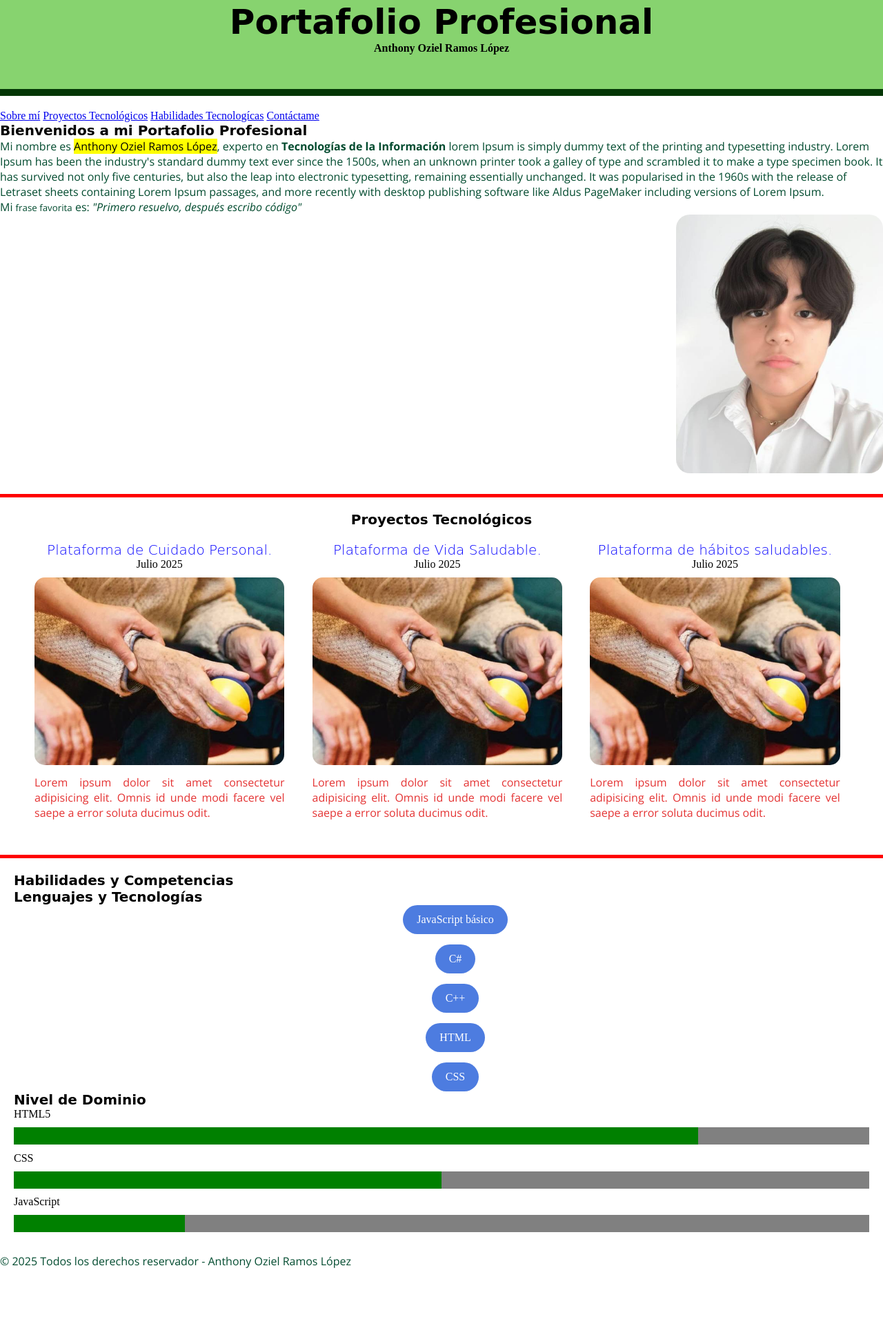
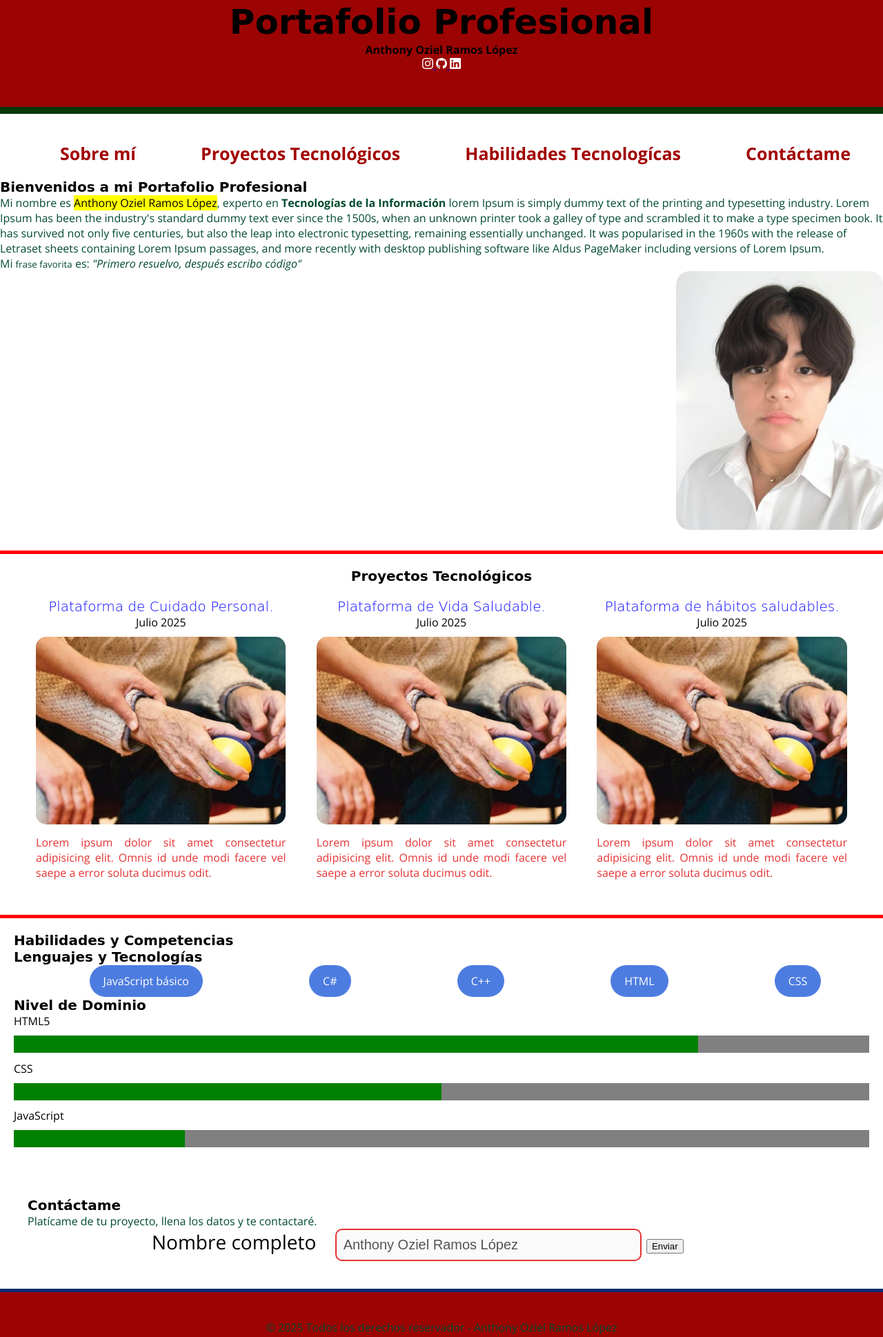
Before and after one commit to ThonyOziel/Portafolio-ARamos, a plain HTML site: page index.html in a window 1280 px wide. Shown: the part 47-1985 px from the top of the page at 69% size. Before the commit the page ends 1886 px from the top, so only its background shows below. Drawn offline with nearby package versions, Linux system fonts and the light colour scheme; a web font is replaced by a local one.

Commit message:
Quinta actualización

```diff
--- a/css/main.css
+++ b/css/main.css
@@ -1,23 +1,29 @@
 @import url('https://fonts.googleapis.com/css2?family=Delius&family=Open+Sans:ital,wght@0,300..800;1,300..800&display=swap');
 
-*{
+* {
     margin: auto;
 }
 
+body {
+    font-family: "Open Sans", sans-serif;
+}
+
 header {
-    background: #87d36f;
+    background: #9c0404;
     text-align: center;
     margin-bottom: 20px;
-    border-bottom: solid 10px  #043706;
+    border-bottom: solid 10px #043706;
     padding: 50px;
 
 }
 
-h1{
+h1 {
     font-family: "Delius", cursive;
     font-size: 50px;
 }
-h2,h3 {
+
+h2,
+h3 {
     font-family: "Delius", cursive;
     font-size: 20px;
 }
@@ -27,51 +33,82 @@ h2,h3 {
     font-family: "Open Sans", sans-serif;
 }
 
-#foto-perfil{
+.bi{
+    color: #ffffff;
+}
+
+#menu-principal {
+    list-style-type: none;
+    display: flex;
+    font-size: 25px;
+}
+
+nav{
+    overflow: hidden;
+    padding: 20px 0;
+}
+
+#menu-principal a {
+    text-decoration: none;
+    color: #a10000;
+    font-weight: bolder;
+    padding: 8px;
+
+}
+
+#menu-principal a:hover{
+    color:#0b13a3;
+    background-color: #7f14b9;
+}
+
+#foto-perfil {
     width: 300px;
     border-radius: 20px;
     float: right;
 }
 
-main{
+main {
     overflow: hidden;
 }
 
-section{
+section {
     overflow: hidden;
 }
 
-#proyectos-realizados{
+#proyectos-realizados {
     padding: 20px 30px;
     border-top: solid 5px #ff0000;
     margin-top: 30px;
     text-align: center;
 }
 
-.proyecto{
-    float: left;
+#lista-proyectos {
+    display: flex;
+}
+
+.proyecto {
     width: 33%;
     margin-top: 20px;
 }
 
-.proyecto img{
+.proyecto img {
     width: 90%;
     border-radius: 15px;
     margin-top: 10px;
 }
 
-.proyecto p{
+.proyecto p {
     text-align: justify;
     padding: 10px 20px;
     color: #e43333;
 }
 
-.proyecto h3{
+.proyecto h3 {
     color: #0602ff;
     font-weight: lighter;
 }
 
-#habilidades{
+#habilidades {
     overflow: hidden;
     margin-top: 20px;
     padding: 20px;
@@ -79,24 +116,55 @@ text-align: center;
     border-bottom: 30px;
 }
 
-progress{
+progress {
     width: 100%;
     height: 25px;
     border-radius: 5px;
     margin: 10px 0;
 }
 
-.lista-tecnologias{
+.lista-tecnologias {
     list-style: none;
-    display: grid;
+    display: flex;
     margin-left: 0;
     gap: 15px;
 }
 
-.lista-tecnologias li{
+.lista-tecnologias li {
     background-color: #4d7ce0;
     color: #ffffff;
     padding: 12px 20px;
     border-radius: 25px;
     text-align: center;
 }
+
+#contacto{
+    padding: 40px;
+}
+
+.campos{
+    width: 70%;
+    clear: both;
+    font-size: 28px;
+}
+
+.campos label{
+    padding-right: 20px;
+}
+
+.campos input{
+    padding: 10px;
+    border: solid 2px #e43333;
+    width: 50%;
+    font-size: 20px;
+    border-radius: 10px;
+}
+
+footer{
+    overflow: hidden;
+    padding: 40px 0;
+    background-color:#9c0404;
+    text-align: center;
+    border-top: solid 5px #0c2c72;
+
+}
--- a/index.html
+++ b/index.html
@@ -10,13 +10,38 @@
     <header> <!-- ENCABEZADO DE LA PÁGINA WEB -->
         <h1>Portafolio Profesional</h1>
         <h4>Anthony Oziel Ramos López</h4>
+        <aside>
+            <a href="https://www.instagram.com/gottalovethony?igsh=cGZxMjFjdDFsenM0" class="redes">
+                <svg xmlns="http://www.w3.org/2000/svg" width="16" height="16" fill="currentColor"
+                    class="bi bi-instagram" viewBox="0 0 16 16">
+                    <path
+                        d="M8 0C5.829 0 5.556.01 4.703.048 3.85.088 3.269.222 2.76.42a3.9 3.9 0 0 0-1.417.923A3.9 3.9 0 0 0 .42 2.76C.222 3.268.087 3.85.048 4.7.01 5.555 0 5.827 0 8.001c0 2.172.01 2.444.048 3.297.04.852.174 1.433.372 1.942.205.526.478.972.923 1.417.444.445.89.719 1.416.923.51.198 1.09.333 1.942.372C5.555 15.99 5.827 16 8 16s2.444-.01 3.298-.048c.851-.04 1.434-.174 1.943-.372a3.9 3.9 0 0 0 1.416-.923c.445-.445.718-.891.923-1.417.197-.509.332-1.09.372-1.942C15.99 10.445 16 10.173 16 8s-.01-2.445-.048-3.299c-.04-.851-.175-1.433-.372-1.941a3.9 3.9 0 0 0-.923-1.417A3.9 3.9 0 0 0 13.24.42c-.51-.198-1.092-.333-1.943-.372C10.443.01 10.172 0 7.998 0zm-.717 1.442h.718c2.136 0 2.389.007 3.232.046.78.035 1.204.166 1.486.275.373.145.64.319.92.599s.453.546.598.92c.11.281.24.705.275 1.485.039.843.047 1.096.047 3.231s-.008 2.389-.047 3.232c-.035.78-.166 1.203-.275 1.485a2.5 2.5 0 0 1-.599.919c-.28.28-.546.453-.92.598-.28.11-.704.24-1.485.276-.843.038-1.096.047-3.232.047s-2.39-.009-3.233-.047c-.78-.036-1.203-.166-1.485-.276a2.5 2.5 0 0 1-.92-.598 2.5 2.5 0 0 1-.6-.92c-.109-.281-.24-.705-.275-1.485-.038-.843-.046-1.096-.046-3.233s.008-2.388.046-3.231c.036-.78.166-1.204.276-1.486.145-.373.319-.64.599-.92s.546-.453.92-.598c.282-.11.705-.24 1.485-.276.738-.034 1.024-.044 2.515-.045zm4.988 1.328a.96.96 0 1 0 0 1.92.96.96 0 0 0 0-1.92m-4.27 1.122a4.109 4.109 0 1 0 0 8.217 4.109 4.109 0 0 0 0-8.217m0 1.441a2.667 2.667 0 1 1 0 5.334 2.667 2.667 0 0 1 0-5.334" />
+                </svg>
+            </a>
+            <a href="https://github.com/ThonyOziel" class="redes">
+                <svg xmlns="http://www.w3.org/2000/svg" width="16" height="16" fill="currentColor" class="bi bi-github"
+                    viewBox="0 0 16 16">
+                    <path
+                        d="M8 0C3.58 0 0 3.58 0 8c0 3.54 2.29 6.53 5.47 7.59.4.07.55-.17.55-.38 0-.19-.01-.82-.01-1.49-2.01.37-2.53-.49-2.69-.94-.09-.23-.48-.94-.82-1.13-.28-.15-.68-.52-.01-.53.63-.01 1.08.58 1.23.82.72 1.21 1.87.87 2.33.66.07-.52.28-.87.51-1.07-1.78-.2-3.64-.89-3.64-3.95 0-.87.31-1.59.82-2.15-.08-.2-.36-1.02.08-2.12 0 0 .67-.21 2.2.82.64-.18 1.32-.27 2-.27s1.36.09 2 .27c1.53-1.04 2.2-.82 2.2-.82.44 1.1.16 1.92.08 2.12.51.56.82 1.27.82 2.15 0 3.07-1.87 3.75-3.65 3.95.29.25.54.73.54 1.48 0 1.07-.01 1.93-.01 2.2 0 .21.15.46.55.38A8.01 8.01 0 0 0 16 8c0-4.42-3.58-8-8-8" />
+                </svg>
+            </a>
+            <a href="https://www.linkedin.com/in/anthony-ramos-683418388" class="redes">
+                <svg xmlns="http://www.w3.org/2000/svg" width="16" height="16" fill="currentColor"
+                    class="bi bi-linkedin" viewBox="0 0 16 16">
+                    <path
+                        d="M0 1.146C0 .513.526 0 1.175 0h13.65C15.474 0 16 .513 16 1.146v13.708c0 .633-.526 1.146-1.175 1.146H1.175C.526 16 0 15.487 0 14.854zm4.943 12.248V6.169H2.542v7.225zm-1.2-8.212c.837 0 1.358-.554 1.358-1.248-.015-.709-.52-1.248-1.342-1.248S2.4 3.226 2.4 3.934c0 .694.521 1.248 1.327 1.248zm4.908 8.212V9.359c0-.216.016-.432.08-.586.173-.431.568-.878 1.232-.878.869 0 1.216.662 1.216 1.634v3.865h2.401V9.25c0-2.22-1.184-3.252-2.764-3.252-1.274 0-1.845.7-2.165 1.193v.025h-.016l.016-.025V6.169h-2.4c.03.678 0 7.225 0 7.225z" />
+                </svg>
+            </a>
+        </aside>
     </header>
     <!-- MENÚ DE NAVEGACIÓN -->
     <nav>
-        <a href="#">Sobre mí</a>
-        <a href="#proyectos-realizados">Proyectos Tecnológicos</a>
-        <a href="#habilidades">Habilidades Tecnologícas</a>
-        <a href="#">Contáctame</a>
+        <ul id="menu-principal">
+            <li><a href="#">Sobre mí</a></li>
+            <li><a href="#proyectos-realizados">Proyectos Tecnológicos</a></li>
+            <li><a href="#habilidades">Habilidades Tecnologícas</a></li>
+            <li><a href="#">Contáctame</a></li>
+        </ul>
     </nav>
     <!-- CONTENIDO PRINCIPAL -->
     <main>
@@ -35,27 +60,32 @@
         </section>
         <section id="proyectos-realizados">
             <h2>Proyectos Tecnológicos</h2>
+            <div id="lista-proyectos">
                 <article class="proyecto">
                     <h3>Plataforma de Cuidado Personal.</h3>
                     <time datatime="2025-07">Julio 2025</time>
                     <img src="images/proyecto nuevo.jpg" />
-                <p>Lorem ipsum dolor sit amet consectetur adipisicing elit. Omnis id unde modi facere vel saepe a error
+                    <p>Lorem ipsum dolor sit amet consectetur adipisicing elit. Omnis id unde modi facere vel saepe a
+                        error
                         soluta ducimus odit.</p>
                 </article>
                 <article class="proyecto">
                     <h3>Plataforma de Vida Saludable.</h3>
                     <time datatime="2025-07">Julio 2025</time>
                     <img src="images/proyecto nuevo.jpg" />
-                <p>Lorem ipsum dolor sit amet consectetur adipisicing elit. Omnis id unde modi facere vel saepe a error
+                    <p>Lorem ipsum dolor sit amet consectetur adipisicing elit. Omnis id unde modi facere vel saepe a
+                        error
                         soluta ducimus odit.</p>
                 </article>
                 <article class="proyecto">
                     <h3>Plataforma de hábitos saludables.</h3>
                     <time datatime="2025-07">Julio 2025</time>
                     <img src="images/proyecto nuevo.jpg" />
-                <p>Lorem ipsum dolor sit amet consectetur adipisicing elit. Omnis id unde modi facere vel saepe a error
+                    <p>Lorem ipsum dolor sit amet consectetur adipisicing elit. Omnis id unde modi facere vel saepe a
+                        error
                         soluta ducimus odit.</p>
                 </article>
+            </div>
         </section>
         <section id="habilidades">
             <h2>Habilidades y Competencias</h2>
@@ -81,6 +111,17 @@
                 <progress max="100" value="20">20%</progress>
             </div>
         </section>
+        <section id="contacto">
+            <h2>Contáctame</h2>
+            <p>Platícame de tu proyecto, llena los datos y te contactaré.</p>
+            <form>
+                <div class="campos">
+                    <label>Nombre completo</label>
+                    <input type="text" value="Anthony Oziel Ramos López" name="nombre" placeholder="Nombre completo" disabled/>
+                    <button>Enviar</button>
+                </div>
+            </form>
+        </section>
     </main>
     <footer>
         <p>&copy; 2025 Todos los derechos reservador - Anthony Oziel Ramos López</p>
```
Lines whose indentation alone changed are shown as unchanged.
